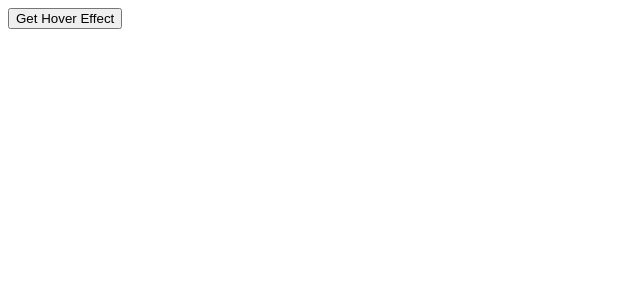
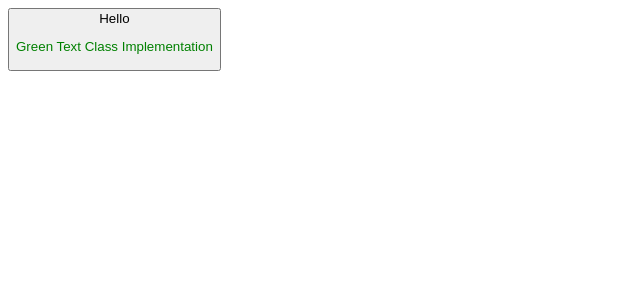
Before and after one commit to shams-nahid/my-react-study, a React (Create React App) app in the folder resource/styled-components/: page / in a window 1280 px wide. Shown: the top 300 px of the page, without its empty margins (0-640 px from the left). Built offline with nearby package versions, Linux system fonts and the light colour scheme.

Commit message:
01 styled components 08 Using Class

```diff
--- a/resource/styled-components/src/App.js
+++ b/resource/styled-components/src/App.js
@@ -3,14 +3,29 @@ import styled from 'styled-components';
 // import { css } from 'styled-components';
 
 const StyledButton = styled.button`
-  &:hover {
-    background-color: green;
+  & .greenText {
+    color: green;
   }
 `;
 
-const Button = ({ children }) => <StyledButton>{children}</StyledButton>
+const Button = ({ children }) => <StyledButton>
+  {children}
+  <p className="greenText">Green Text Class Implementation</p>
+</StyledButton>;
 
-const App = () => <Button>Get Hover Effect</Button>;
+const App = () => <Button>Hello</Button>;
+
+// -------------------------------------------------------------------------------
+// 07 HOVER EFFECTS
+// const StyledButton = styled.button`
+//   &:hover {
+//     background-color: green;
+//   }
+// `;
+
+// const Button = ({ children }) => <StyledButton>{children}</StyledButton>
+
+// const App = () => <Button>Get Hover Effect</Button>;
 
 // -------------------------------------------------------------------------------
 // 06 REUSABLE STYLED COMPONENTS
```
